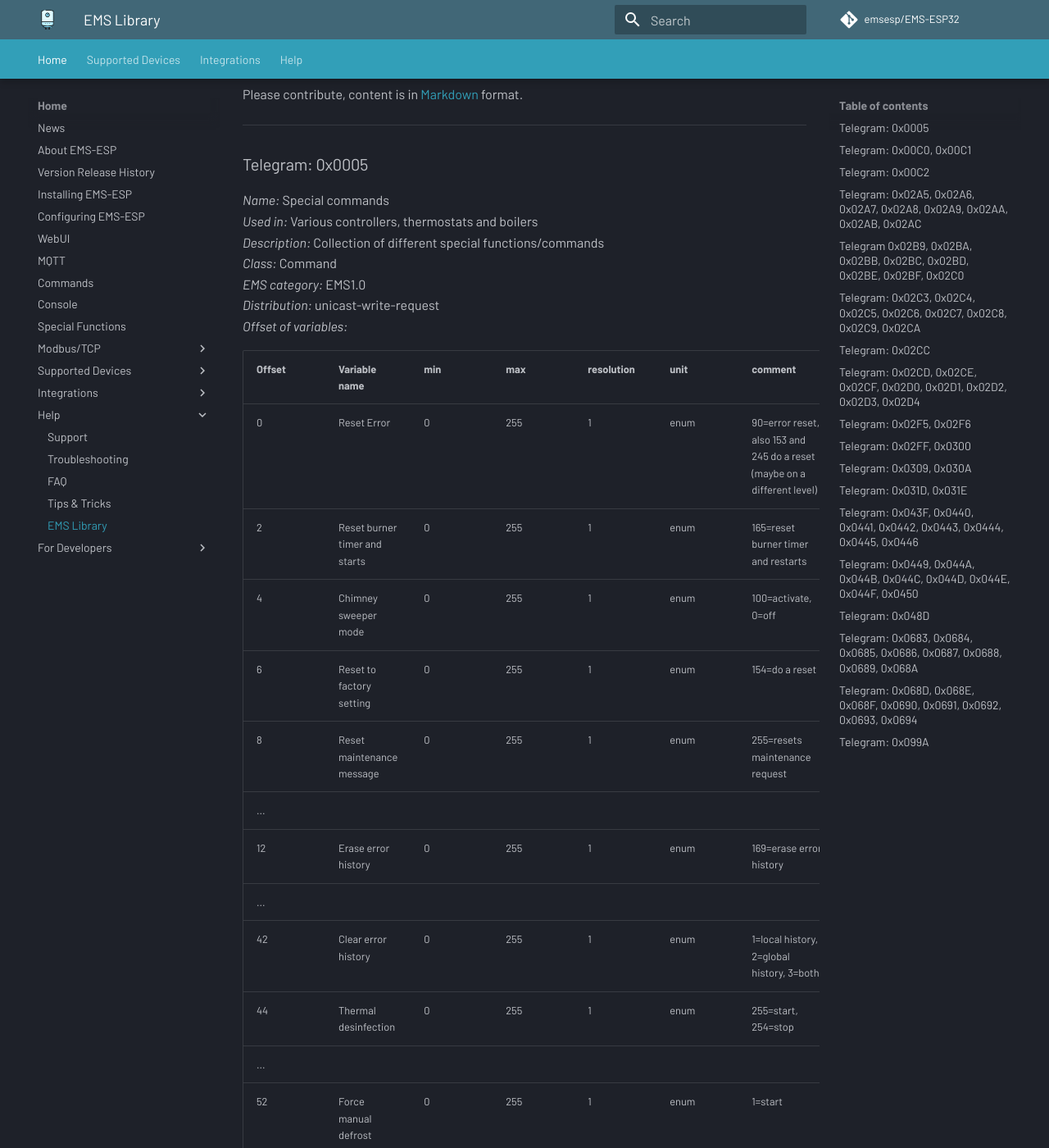
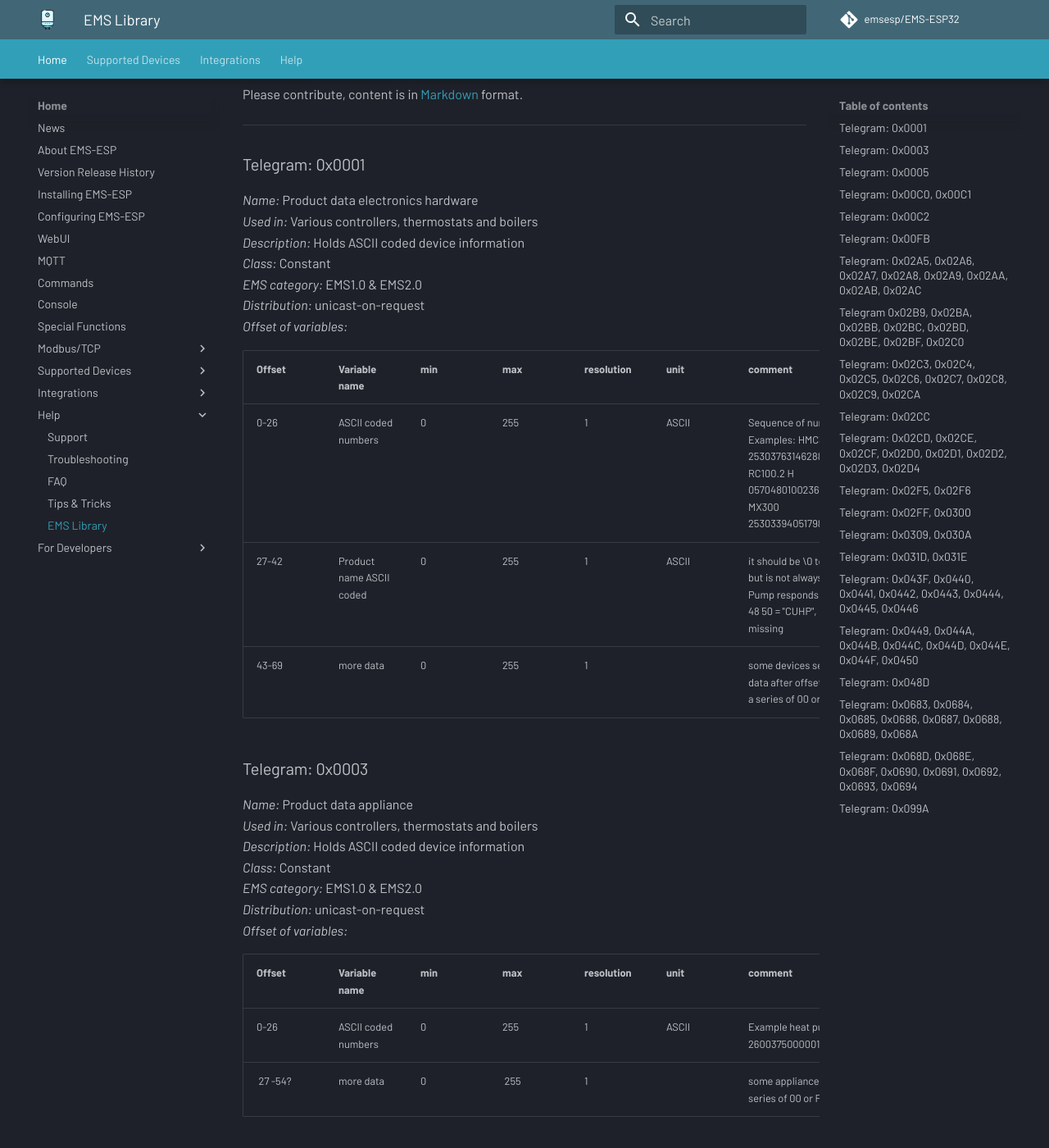
Before and after one commit to emsesp/docs, an MkDocs documentation site: the page built from docs/ems-library.md, in a window 1280 px wide and 1400 px high, scrolled down 193 px. Shown: the whole window at 82% size. Built offline with MkDocs 1.6.1 and Material for MkDocs 9.7.7, drawn with Linux system fonts in a browser that asks for light colours; comment, search, counter and statistics services are not loaded; some of the changed text lies outside the part shown.

Commit message:
Added telegrams 0x0001, 0x0003 & 0x00FB

```diff
--- a/docs/ems-library.md
+++ b/docs/ems-library.md
@@ -3,6 +3,37 @@
 Please contribute, content is in [Markdown](https://www.markdownguide.org/cheat-sheet/) format.
 
 ---
+
+### Telegram: 0x0001
+
+*Name:* Product data electronics hardware
+*Used in:* Various controllers, thermostats and boilers
+*Description:* Holds ASCII coded device information
+*Class:* Constant
+*EMS category:* EMS1.0 & EMS2.0
+*Distribution:* unicast-on-request
+*Offset of variables:*
+
+| Offset | Variable name | min | max | resolution | unit | comment |
+| --- | --- | --- | --- | --- | --- | ---|
+| 0-26 | ASCII coded numbers | 0 | 255 | 1 | ASCII | Sequence of numbers. Examples: HMC310 25303763146288737718903, RC100.2 H 05704801002367738112973, MX300 25303394051798738806124 |
+| 27-42 | Product name ASCII coded | 0 | 255 | 1 | ASCII | it should be \0 terminated, but is not always. i.e. Heat Pump responds with 43 55 48 50 = "CUHP", but \0 is missing |
+| 43-69 | more data | 0 | 255 | 1 | | some devices send more data after offset 43. Either a series of 00 or FF |
+
+### Telegram: 0x0003
+
+*Name:* Product data appliance
+*Used in:* Various controllers, thermostats and boilers
+*Description:* Holds ASCII coded device information
+*Class:* Constant
+*EMS category:* EMS1.0 & EMS2.0
+*Distribution:* unicast-on-request
+*Offset of variables:*
+
+| Offset | Variable name | min | max | resolution | unit | comment |
+| --- | --- | --- | --- | --- | --- | ---|
+| 0-26 | ASCII coded numbers | 0 | 255 | 1 | ASCII | Example heat pump 26003750000018738212162 |
+| 27 -54? | more data | 0 | 255 | 1 | | some appliances return a series of 00 or FF |
 
 ### Telegram: 0x0005
 
@@ -111,6 +142,24 @@ Please contribute, content is in [Markdown](https://www.markdownguide.org/cheat-
 | 140 - 159 | Error 8 ||||| same as offset 0 ff. for error 1 |
 | 160 - 179 | Error 9 ||||| same as offset 0 ff. for error 1 |
 | 180 - 199 | Error 10 ||||| same as offset 0 ff. for error 1 |
+
+### Telegram: 0x00FB
+
+*Name:* Write data than be read with telegrams 0x0001 or 0x0003
+*Used in:* Various controllers, thermostats and boilers?
+*Description:* Found by accident. **I would be careful with this, no idea what it can cause**
+*Class:* Command
+*EMS category:* EMS2.0
+*Distribution:* unicast-write-request
+*Offset of variables:*
+
+| Offset | Variable name | min | max | resolution | unit | comment |
+| --- | --- | --- | --- | --- | --- | ---|
+| 0-26 | ASCII coded numbers | 0 | 255 | 1 | ASCII | set the data that can be read with telegram 0x0003 offset 0-26|
+| 27-54 | ASCII coded numbers | 0 | 255 | 1 | ASCII | set the data that can be read with telegram 0x0003 offset 27-54|
+| 54-80 | ASCII coded numbers | 0 | 255 | 1 | ASCII | set the data that can be read with telegram 0x0001 offset 0-26|
+| 81-107 | ASCII coded numbers | 0 | 255 | 1 | ASCII | set the data that can be read with telegram 0x0001 offset 43-69|
+
 
 ### Telegram: 0x02A5, 0x02A6, 0x02A7, 0x02A8, 0x02A9, 0x02AA, 0x02AB, 0x02AC
 
```
